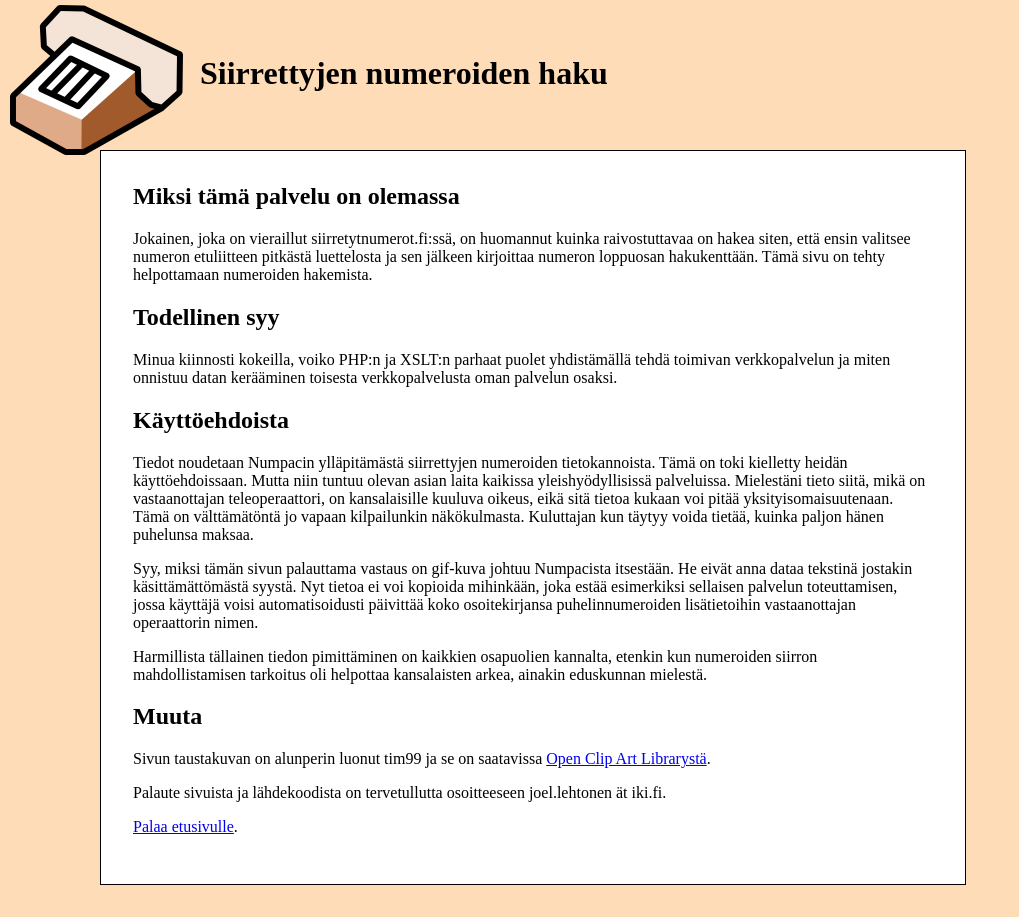
After one commit to zouppen/siirretyt, a PHP site: page /miksi.html in a window 1280 px wide. The commit adds this page. Shown: the whole page, without its empty margins (0-1019 px from the left). Run offline with PHP 8.4, Linux system fonts and the light colour scheme; a stand-in replaces the project's code that opens the database connection.

Commit message:
First release. Works like charm.

```diff
--- a/img_url.php
+++ b/img_url.php
@@ -13,8 +13,7 @@ function img_url($number_r) {
 
 	// Getting the WWW page
 
-	//$curl_h = curl_init("http://www.siirretytnumerot.fi/QueryServlet");
-	$curl_h = curl_init("http://users.jyu.fi/~jopesale/web/siirretyt/vakio.html");
+	$curl_h = curl_init("http://www.siirretytnumerot.fi/QueryServlet");
 
 	curl_setopt($curl_h, CURLOPT_RETURNTRANSFER, 1); // As string
 	curl_setopt($curl_h, CURLOPT_HEADER, 0); // With no header
--- /dev/null
+++ b/miksi.html
@@ -0,0 +1,65 @@
+<?xml version="1.0" encoding="UTF-8"?>
+<!DOCTYPE html PUBLIC "-//W3C//DTD XHTML 1.0 Strict//EN" "http://www.w3.org/TR/xhtml1/DTD/xhtml1-strict.dtd">
+<html xmlns="http://www.w3.org/1999/xhtml" xml:lang="fi" lang="fi">
+  <head>
+    <meta http-equiv="Content-Type" content="text/html; charset=UTF-8" />
+    <title>Siirrettyjen numeroiden haku</title>
+    <link rel="stylesheet" href="perustyyli.css" type="text/css" />
+  </head>
+  <body>
+    <div id="otsa">
+      <h1>Siirrettyjen numeroiden haku</h1>
+    </div>
+    <div id="runko">
+      <h2>Miksi tämä palvelu on olemassa</h2>
+
+      <p>Jokainen, joka on vieraillut siirretytnumerot.fi:ssä, on
+      huomannut kuinka raivostuttavaa on hakea siten, että ensin
+      valitsee numeron etuliitteen pitkästä luettelosta ja sen jälkeen
+      kirjoittaa numeron loppuosan hakukenttään. Tämä sivu on tehty
+      helpottamaan numeroiden hakemista.</p>
+
+      <h2>Todellinen syy</h2>
+
+      <p>Minua kiinnosti kokeilla, voiko PHP:n ja XSLT:n parhaat
+      puolet yhdistämällä tehdä toimivan verkkopalvelun ja miten
+      onnistuu datan kerääminen toisesta verkkopalvelusta oman
+      palvelun osaksi.</p>
+
+      <h2>Käyttöehdoista</h2>
+
+      <p>Tiedot noudetaan Numpacin ylläpitämästä siirrettyjen
+	numeroiden tietokannoista. Tämä on toki kielletty heidän
+	käyttöehdoissaan. Mutta niin tuntuu olevan asian laita
+	kaikissa yleishyödyllisissä palveluissa. Mielestäni
+	tieto siitä, mikä on vastaanottajan teleoperaattori, on
+	kansalaisille kuuluva oikeus, eikä sitä tietoa kukaan voi
+	pitää yksityisomaisuutenaan. Tämä on välttämätöntä jo vapaan
+	kilpailunkin näkökulmasta. Kuluttajan kun täytyy voida tietää,
+	kuinka paljon hänen puhelunsa maksaa.</p>
+
+      <p>Syy, miksi tämän sivun palauttama vastaus on gif-kuva johtuu
+      Numpacista itsestään. He eivät anna dataa tekstinä jostakin
+      käsittämättömästä syystä. Nyt tietoa ei voi kopioida mihinkään,
+      joka estää esimerkiksi sellaisen palvelun toteuttamisen, jossa
+      käyttäjä voisi automatisoidusti päivittää koko osoitekirjansa
+      puhelinnumeroiden lisätietoihin vastaanottajan operaattorin
+      nimen.</p>
+
+      <p>Harmillista tällainen tiedon pimittäminen on kaikkien
+      osapuolien kannalta, etenkin kun numeroiden siirron
+      mahdollistamisen tarkoitus oli helpottaa kansalaisten arkea,
+      ainakin eduskunnan mielestä.</p>
+
+      <h2>Muuta</h2>
+
+      <p>Sivun taustakuvan on alunperin luonut tim99 ja se on
+      saatavissa <a href="http://openclipart.org/media/files/tim99/8236"
+      title="Kuvan lähde">Open Clip Art Librarystä</a>.</p>
+
+      <p>Palaute sivuista ja lähdekoodista on tervetullutta
+      osoitteeseen joel.lehtonen ät iki.fi.</p>
+
+      <p><a href="." title="Takaisin hakuun">Palaa etusivulle</a>.</p>
+  </body>
+</html>
--- a/perustyyli.css
+++ b/perustyyli.css
@@ -3,7 +3,8 @@ body {
 	padding: 0 100px 2em 0;
 	background-color: #ffdcb8;
 	background-repeat: no-repeat;
-	background-position: top left;
+	background-position: 10px 5px;
+	background-image: url(numero.png);
 }
 
 #otsa {
@@ -15,7 +16,7 @@ body {
 h1 {
 	margin:0;
 	padding-left: 200px;
-	padding-top: 50px;
+	padding-top: 55px;
 
 }
 
```
Also changed, not shown: misc/initial.sql (added, +21 -0 lines), search.php (renamed from index.php, +6 -8 lines), .htaccess (added), numero.png (added), numpac_data/.htaccess (added), 4 other files.
